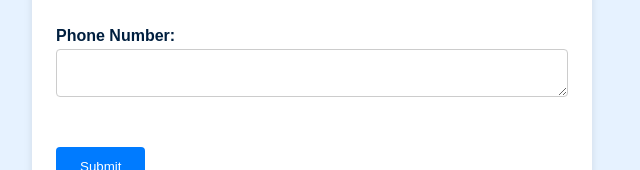
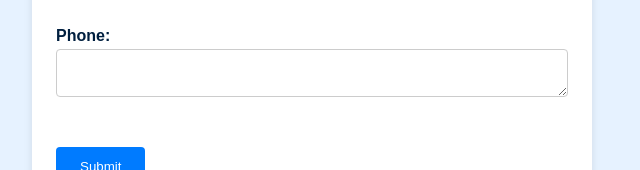
Before and after one commit to JessicaDouthit00/hhpresearch1, a website: page index.html in a window 1280 px wide. Shown: the part 630-800 px from the top of the page, 0-640 px from the left. Drawn offline with Linux system fonts and the light colour scheme.

Commit message:
Update index.html

```diff
--- a/index.html
+++ b/index.html
@@ -31,7 +31,7 @@
           <label>Email:<br />
             <input type="email" name="email" required />
           </label><br />
-          <label>Phone Number:<br />
+          <label>Phone:<br />
             <textarea name="message"></textarea>
           </label><br />
           <input type="hidden" name="form_type" value="participant" />
```
